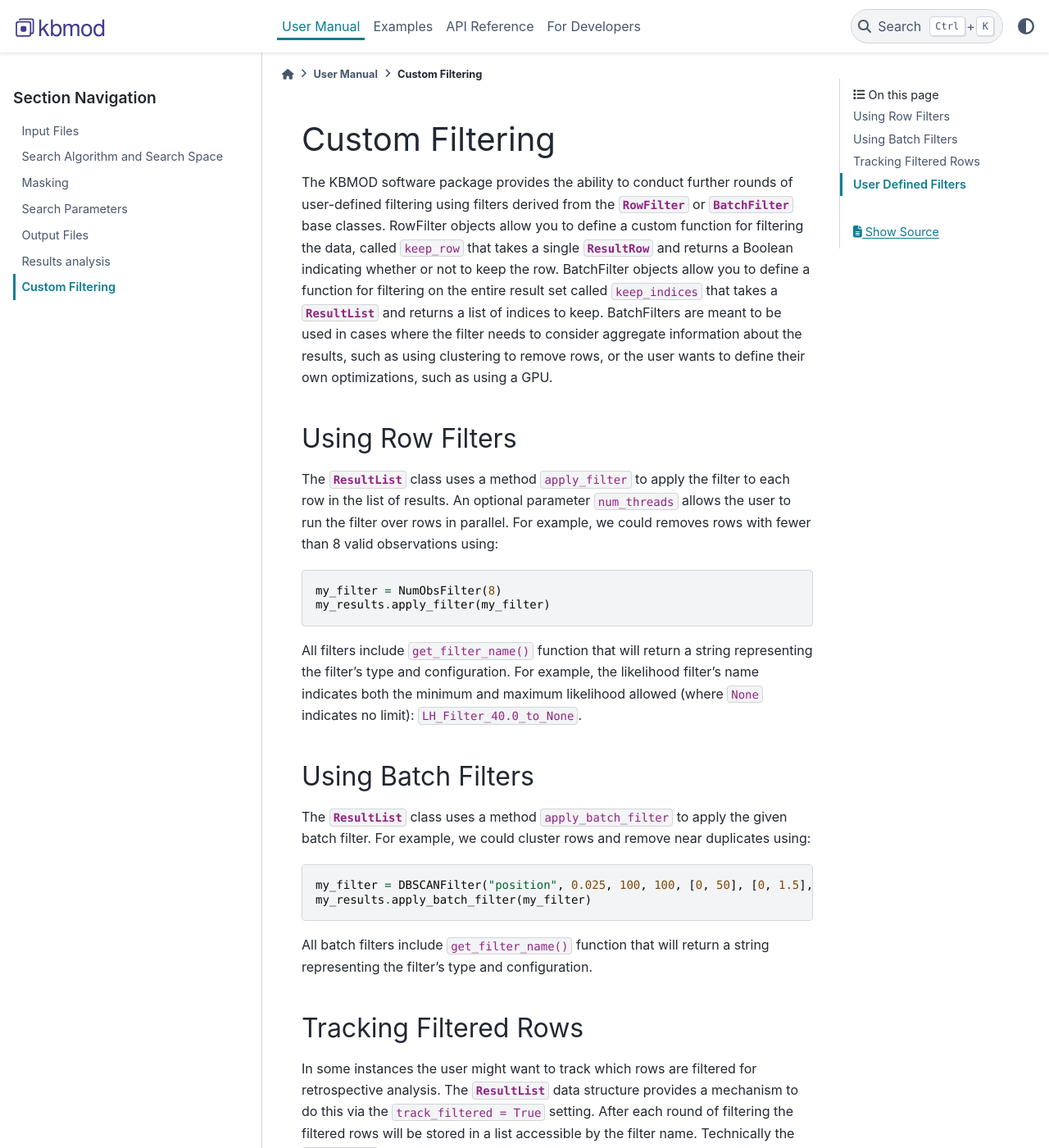
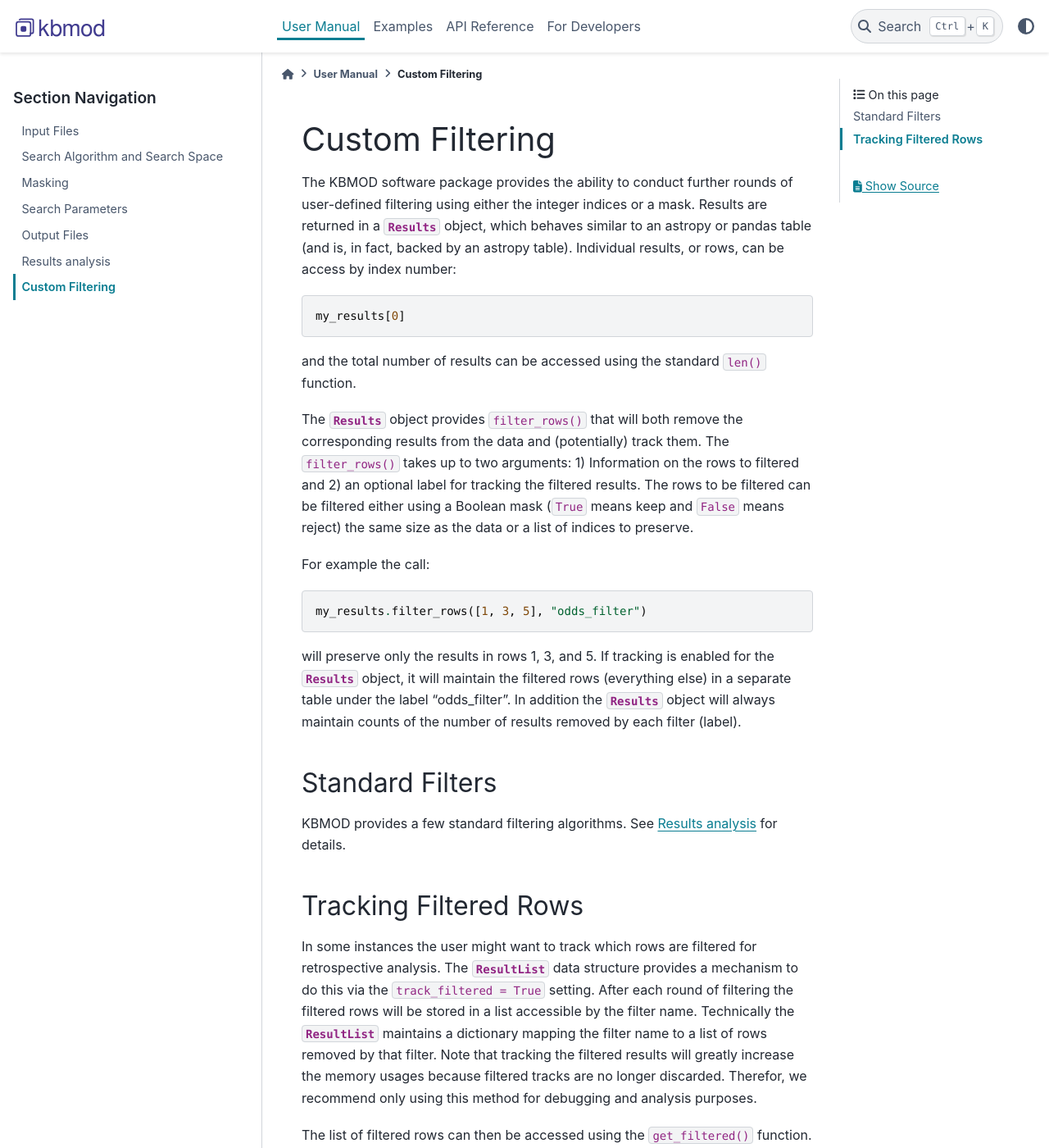
Before and after one commit to dirac-institute/kbmod, a Sphinx documentation site: the page built from docs/source/user_manual/custom_filtering.rst, in a window 1280 px wide and 1400 px high. Shown: the whole window at 82% size. Built offline with Sphinx 7.4.7 and the PyData theme 0.15.4, drawn with Linux system fonts in a browser that asks for light colours; pages that are not in the unit, such as notebooks, are missing from menus; some of the changed text lies outside the part shown.

Commit message:
Update the documentation

```diff
--- a/docs/source/user_manual/custom_filtering.rst
+++ b/docs/source/user_manual/custom_filtering.rst
@@ -1,46 +1,28 @@
 Custom Filtering
 ================
 
-The KBMOD software package provides the ability to conduct further rounds of user-defined filtering using filters derived from the :py:class:`~kbmod.filters.RowFilter` or :py:class:`~kbmod.filters.BatchFilter` base classes.
-RowFilter objects allow you to define a custom function for filtering the data, called ``keep_row`` that takes a single :py:class:`~kbmod.ResultRow` and returns a Boolean indicating whether or not to keep the row.
-BatchFilter objects allow you to define a function for filtering on the entire result set called ``keep_indices`` that takes a :py:class:`~kbmod.ResultList` and returns a list of indices to keep.
-BatchFilters are meant to be used in cases where the filter needs to consider aggregate information about the results, such as using clustering to remove rows, or the user wants to define their own optimizations, such as using a GPU.
+The KBMOD software package provides the ability to conduct further rounds of user-defined filtering using either the integer indices or a mask. Results are returned in a :py:class:`~kbmod.results.Results` object, which behaves similar to an astropy or pandas table (and is, in fact, backed by an astropy table). Individual results, or rows, can be access by index number::
 
-Using Row Filters
------------------
+    my_results[0]
 
-The :py:class:`~kbmod.ResultList` class uses a method ``apply_filter`` to apply the filter to each row in the list of results.
-An optional parameter ``num_threads`` allows the user to run the filter over rows in parallel.
-For example, we could removes rows with fewer than 8 valid observations using::
+and the total number of results can be accessed using the standard ``len()`` function.
 
-    my_filter = NumObsFilter(8)
-    my_results.apply_filter(my_filter)
+The :py:class:`~kbmod.results.Results` object provides ``filter_rows()`` that will both remove the corresponding results from the data and (potentially) track them. The ``filter_rows()`` takes up to two arguments: 1) Information on the rows to filtered and 2) an optional label for tracking the filtered results. The rows to be filtered can be filtered either using a Boolean mask (``True`` means keep and ``False`` means reject) the same size as the data or a list of indices to preserve.
 
-All filters include ``get_filter_name()`` function that will return a string representing the filter’s type and configuration.
-For example, the likelihood filter’s name indicates both the minimum and maximum likelihood allowed (where ``None`` indicates no limit): ``LH_Filter_40.0_to_None``.
+For example the call::
 
-Using Batch Filters
--------------------
+    my_results.filter_rows([1, 3, 5], "odds_filter")
 
-The :py:class:`~kbmod.ResultList` class uses a method ``apply_batch_filter`` to apply the given batch filter. For example, we could cluster rows and remove near duplicates using::
+will preserve only the results in rows 1, 3, and 5. If tracking is enabled for the :py:class:`~kbmod.results.Results` object, it will maintain the filtered rows (everything else) in a separate table under the label "odds_filter". In addition the :py:class:`~kbmod.results.Results` object will always maintain counts of the number of results removed by each filter (label).
 
-    my_filter = DBSCANFilter("position", 0.025, 100, 100, [0, 50], [0, 1.5], times)
-    my_results.apply_batch_filter(my_filter)
+Standard Filters
+----------------
 
-All batch filters include ``get_filter_name()`` function that will return a string representing the filter’s type and configuration.
-
+KBMOD provides a few standard filtering algorithms. See :ref:`Results analysis` for details.
 
 Tracking Filtered Rows
 ----------------------
 
 In some instances the user might want to track which rows are filtered for retrospective analysis. The :py:class:`~kbmod.ResultList` data structure provides a mechanism to do this via the ``track_filtered = True`` setting. After each round of filtering the filtered rows will be stored in a list accessible by the filter name. Technically the :py:class:`~kbmod.ResultList` maintains a dictionary mapping the filter name to a list of rows removed by that filter. Note that tracking the filtered results will greatly increase the memory usages because filtered tracks are no longer discarded. Therefor, we recommend only using this method for debugging and analysis purposes.
 
-The list of filtered rows can then be accessed using the ``get_filtered()`` function. If a string is passed in to ``get_filtered``, the function will return only those rows removed by the corresponding filter. Otherwise it will return all filtered rows.
-
-User Defined Filters
---------------------
-
-Users can define their own filters by inheriting from the :py:class:`~kbmod.filters.RowFilter` or :py:class:`~kbmod.filters.BatchFilter` base classes and providing an implementation for the ``get_filter_name`` and  ``keep_row`` functions. The ``get_filter_name`` function returns a string with the filter’s type and configuration.
-For row filters, the user defines a ``keep_row`` function that returns a Boolean indicating whether the row is kept (or filtered).
-For batch filters, the user defines a ``keep_indices`` that returns a list of indices.
-Numerous example filters can be found in the ``src/filters/`` directory.
+The list of filtered rows can then be accessed using the ``get_filtered()`` function. If a string is passed in to ``get_filtered``, the function will return only those rows removed by the corresponding filter. Otherwise, it will return all filtered rows.
--- a/docs/source/user_manual/results_filtering.rst
+++ b/docs/source/user_manual/results_filtering.rst
@@ -41,7 +41,7 @@ Clustering
 
 Clustering is used to combine duplicates found during the initial search. Since each combination of starting pixels and velocity is considered separately, we might see multiple results corresponding to the same true object. For example, if we have an object starting at pixel (10, 15) we might see enough brightness in an adjacent pixel (10, 16) to register a trajectory starting in that location as well.
 
-Two `scikit-learn <https://scikit-learn.org/stable/>`_ algorithms are supported for clustering the trajectories, ``DBSCAN`` and ``OPTICS``, specified by the parameter ``cluster_function``. Either algorithm can cluster the results based on a combination of position, velocity, and angle as specified by the parameter cluster_type, which can take on the values of:
+The `scikit-learn <https://scikit-learn.org/stable/>`_ ``DBSCAN`` algorithm performs clustering the trajectories. The algorithm can cluster the results based on a combination of position, velocity, and angle as specified by the parameter cluster_type, which can take on the values of:
 
 * ``all`` - Use scaled x position, scaled y position, scale velocity, and scaled angle as coordinates for clustering.
 * ``position`` - Use only scaled x position and scaled y position as coordinates for clustering.
@@ -49,7 +49,6 @@ Two `scikit-learn <https://scikit-learn.org/stable/>`_ algorithms are supported
 
 Relevant clustering parameters include:
 
-* ``cluster_function`` - The name of the clustering algorithm used (if ``do_clustering = True``). The value must be one of ``DBSCAN`` or ``OPTICS``.
 * ``cluster_type`` - The types of predicted values to use when determining which trajectories should be clustered together, including position, velocity, and angles  (if ``do_clustering = True``). Must be one of all, position, or mid_position.
 * ``do_clustering`` - Cluster the resulting trajectories to remove duplicates.
 
--- a/docs/source/user_manual/search_space.rst
+++ b/docs/source/user_manual/search_space.rst
@@ -14,12 +14,13 @@ KBMOD operates by considering a candidate set of velocities and computing the li
 
 Thus the code checks all of the velocities starting starting out of each pixel.
 
-Due to memory limitations only the best 8 trajectories are kept for **each** starting pixel. At the end of the search the code will return ``num_pixels * 8`` results ranked by their likelihood.
+Due to memory limitations a set numner of trajectories are kept for **each** starting pixel (configured by the ``results_per_pixel`` configuration
+parameter with a default of 8). At the end of the search the code will return ``num_pixels * results_per_pixel`` results ranked by their likelihood.
 
 Starting Pixels
 ---------------
 
-By default KBMOD will attempt to shift and stack using each pixel in the initial image as a potential starting location. If we run KBMOD on an image with width w and height h, we get w * h possible starting locations. See :ref:`Data Model` for more information on how the images are stored.
+By default KBMOD will attempt to shift and stack using each pixel in the initial image as a potential starting location. If we run KBMOD on an image with width ``w`` and height ``h``, we get ``w * h`` possible starting locations. See :ref:`Data Model` for more information on how the images are stored.
 
 KBMOD provides the ability to expand or contract the range of starting pixels using two different methods:
 
```
Also changed, not shown: other parts of docs/source/user_manual/results_filtering.rst (+0 -1 lines), docs/source/user_manual/output_files.rst (+10 -12 lines), docs/source/user_manual/search_params.rst (+10 -11 lines), 1 other file.
